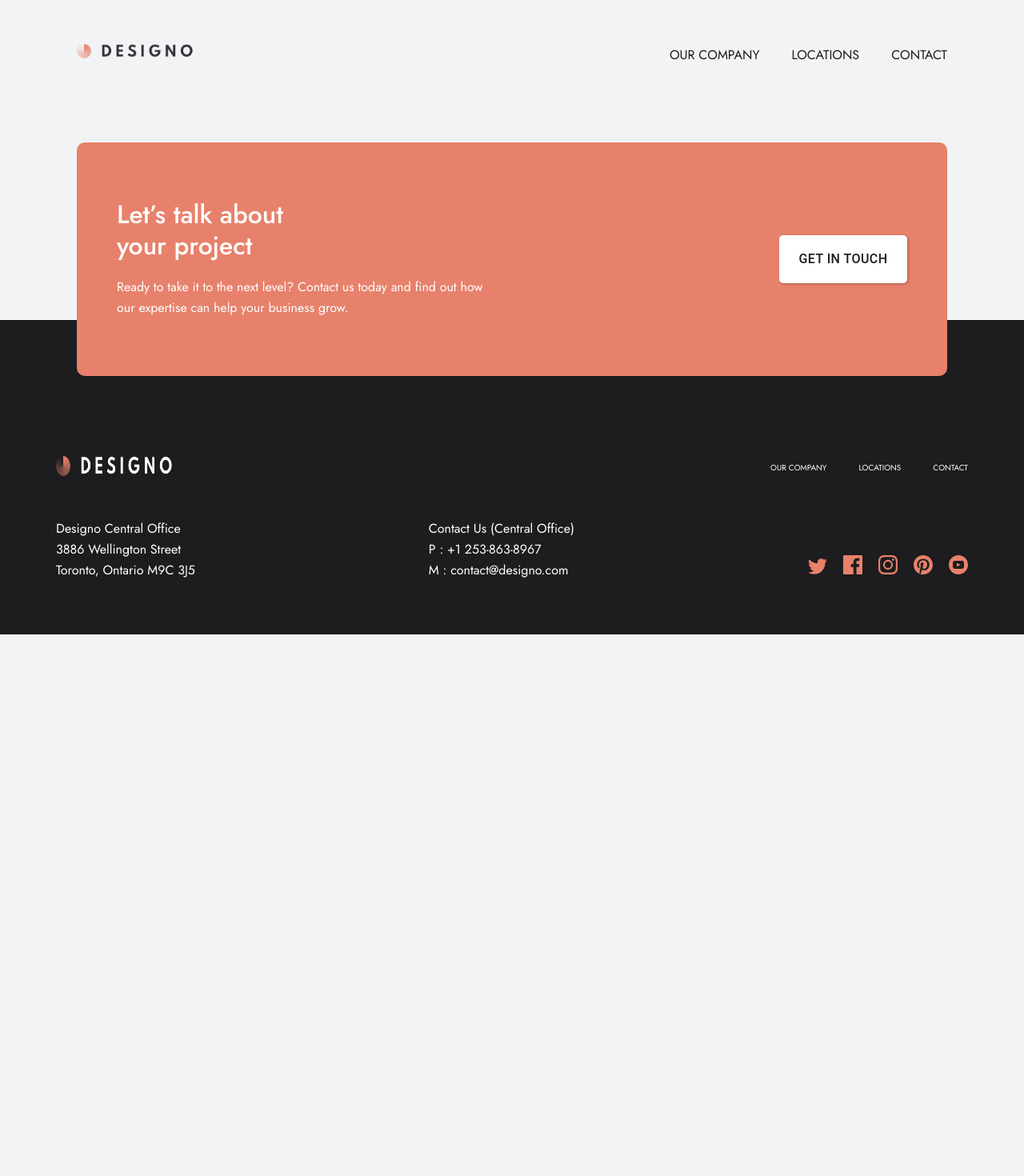
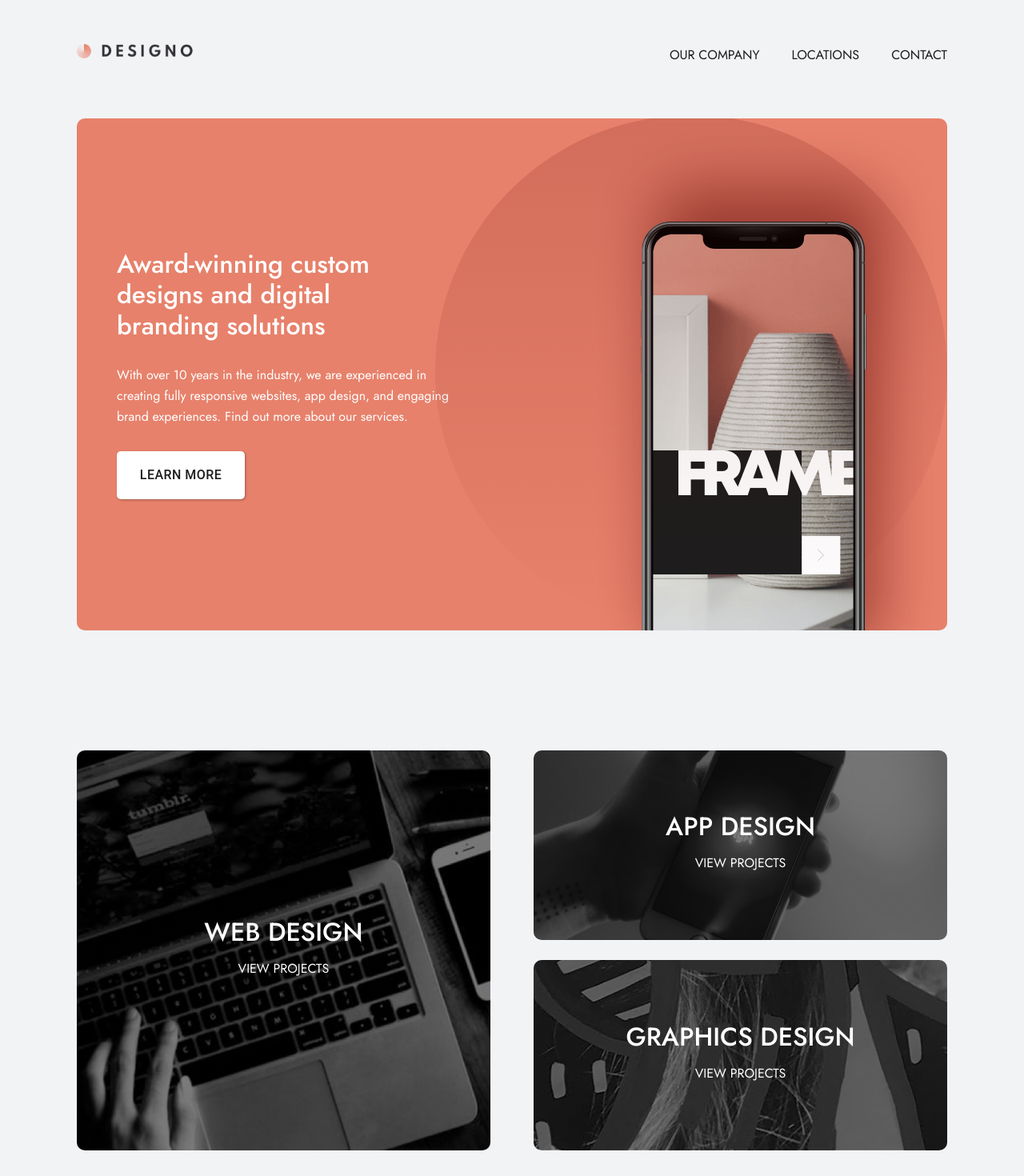
Before and after one commit to Godswilldev/Designo-Multipage, a React (Create React App) app: page / in a window 1280 px wide. Shown: the top 1470 px of the page at 80% size. Before the commit the page ends 800 px from the top, so only its background shows below. Built offline with nearby package versions, Linux system fonts and the light colour scheme.

Commit message:
added designs component

```diff
--- a/src/App.js
+++ b/src/App.js
@@ -1,14 +1,17 @@
 import React from "react";
 import styled from "styled-components";
 import Footer from "./Components/Footer/Footer";
+import Home from "./Components/Home/Home";
 import LetsTalk from "./Components/LetsTalk/LetsTalk";
 import Navbar from "./Components/Navbar/Navbar";
 import Globalstyles from "./Helpers/Globalstyes";
 import { device } from "./Helpers/MediaQueries";
+
 const Apps = styled.div`
   width: 85%;
   margin: 0 auto;
   position: relative;
+
   @media ${device.tablet} {
     width: 95%;
   }
@@ -20,6 +23,7 @@ const App = () => {
       <Globalstyles />
       <Apps>
         <Navbar />
+        <Home />
         <LetsTalk />
       </Apps>
       <Footer />
--- /dev/null
+++ b/src/Components/Home/Designs.js
@@ -0,0 +1,72 @@
+import React from "react";
+import styled from "styled-components";
+import web from "../../assets/home/desktop/image-web-design-large.jpg";
+import app from "../../assets/home/desktop/image-app-design.jpg";
+import graphics from "../../assets/home/desktop/image-graphic-design.jpg";
+import * as variables from "../../Helpers/Variables";
+import { Link } from "react-router-dom";
+const Design = styled.div`
+  margin-top: 15rem;
+  display: grid;
+  max-width: 100%;
+  grid-template-columns: repeat(2, 47.5%);
+  grid-template-rows: repeat(2, 47.5%);
+  grid-gap: 5%;
+  height: 50rem;
+
+  & > * {
+    border-radius: 1rem;
+    background-position: center;
+    background-size: cover;
+    background-repeat: no-repeat;
+    display: flex;
+    flex-direction: column;
+    justify-content: center;
+    align-items: center;
+    text-transform: uppercase;
+
+    h1 {
+      margin-bottom: 2rem;
+      font-weight: 500;
+    }
+  }
+  .web {
+    grid-row: 1/-1;
+    background-image: linear-gradient(rgba(0, 0, 0, 0.5), rgba(0, 0, 0, 0.5)),
+      url(${web});
+  }
+  .app {
+    background-image: linear-gradient(rgba(0, 0, 0, 0.5), rgba(0, 0, 0, 0.5)),
+      url(${app});
+  }
+  .graphics {
+    background-image: linear-gradient(rgba(0, 0, 0, 0.5), rgba(0, 0, 0, 0.5)),
+      url(${graphics});
+  }
+
+  a {
+    text-decoration: none;
+    color: ${variables.primaryColors.white};
+  }
+`;
+
+const Designs = () => {
+  return (
+    <Design>
+      <Link to="/web" className="web">
+        <h1>Web design</h1>
+        <p>View projects</p>
+      </Link>
+      <Link to="/app" className="app">
+        <h1>App design</h1>
+        <p>View projects</p>
+      </Link>
+      <Link to="/graphics" className="graphics">
+        <h1>Graphics design</h1>
+        <p>View projects</p>
+      </Link>
+    </Design>
+  );
+};
+
+export default Designs;
--- /dev/null
+++ b/src/Components/Home/HeroHome.js
@@ -0,0 +1,68 @@
+import React from "react";
+import styled from "styled-components";
+import * as variables from "../../Helpers/Variables";
+import Buttons from "../Button/Button";
+import heroIllustration from "../../assets/home/desktop/image-hero-phone.png";
+import heroCircle from "../../assets/home/desktop/bg-pattern-hero-home.svg";
+
+const Hero = styled.div`
+  margin-top: 5rem;
+  height: 64rem;
+  width: 100%;
+  background-color: ${variables.primaryColors.peach};
+  border-radius: 1rem;
+  color: ${variables.primaryColors.white};
+  display: flex;
+  justify-content: space-between;
+  align-items: center;
+  overflow: hidden;
+  position: relative;
+
+  .heroText {
+    padding-left: 5rem;
+    h1 {
+      line-height: 1.2;
+      font-weight: 500;
+    }
+    & > * {
+      margin: 3rem 0;
+    }
+  }
+
+  .heroImg {
+    margin-top: 20rem;
+    margin-right: -7rem;
+  }
+
+  .circles {
+    position: absolute;
+    right: 0;
+  }
+`;
+
+const HeroHome = () => {
+  return (
+    <Hero>
+      <div className="circles">
+        <img src={heroCircle} alt="hero circle" />
+      </div>
+      <div className="heroText">
+        <h1>
+          Award-winning custom <br /> designs and digital <br /> branding
+          solutions
+        </h1>
+        <p>
+          With over 10 years in the industry, we are experienced in <br />{" "}
+          creating fully responsive websites, app design, and engaging <br />{" "}
+          brand experiences. Find out more about our services.
+        </p>
+        <Buttons col="onDark" text="Learn more" />
+      </div>
+      <div className="heroImg">
+        <img src={heroIllustration} alt="illustration icon" />
+      </div>
+    </Hero>
+  );
+};
+
+export default HeroHome;
--- /dev/null
+++ b/src/Components/Home/Home.js
@@ -0,0 +1,14 @@
+import React from "react";
+import Designs from "./Designs";
+import HeroHome from "./HeroHome";
+
+const Home = () => {
+  return (
+    <div>
+      <HeroHome />
+      <Designs />
+    </div>
+  );
+};
+
+export default Home;
--- a/src/Components/LetsTalk/LetsTalk.js
+++ b/src/Components/LetsTalk/LetsTalk.js
@@ -1,9 +1,15 @@
 import React from "react";
 import Buttons from "../Button/Button";
 import { Talk } from "./LetsTalkStyles";
+import circles from "../../assets/shared/desktop/bg-pattern-call-to-action.svg";
+
 const LetsTalk = () => {
   return (
     <Talk>
+      <div className="circles">
+        <img src={circles} alt="" />
+      </div>
+
       <div className="talk">
         <h1>
           Let’s talk about <br /> your project
--- a/src/Components/LetsTalk/LetsTalkStyles.js
+++ b/src/Components/LetsTalk/LetsTalkStyles.js
@@ -4,6 +4,7 @@ import { device } from "../../Helpers/MediaQueries";
 
 export const Talk = styled.div`
   position: relative;
+  overflow: hidden;
   bottom: -7rem;
   height: 292px;
   background-color: ${variables.primaryColors.peach};
@@ -41,4 +42,9 @@ export const Talk = styled.div`
       margin: 4rem;
     }
   }
+
+  .circles {
+    position: absolute;
+    right: 0;
+  }
 `;
```
